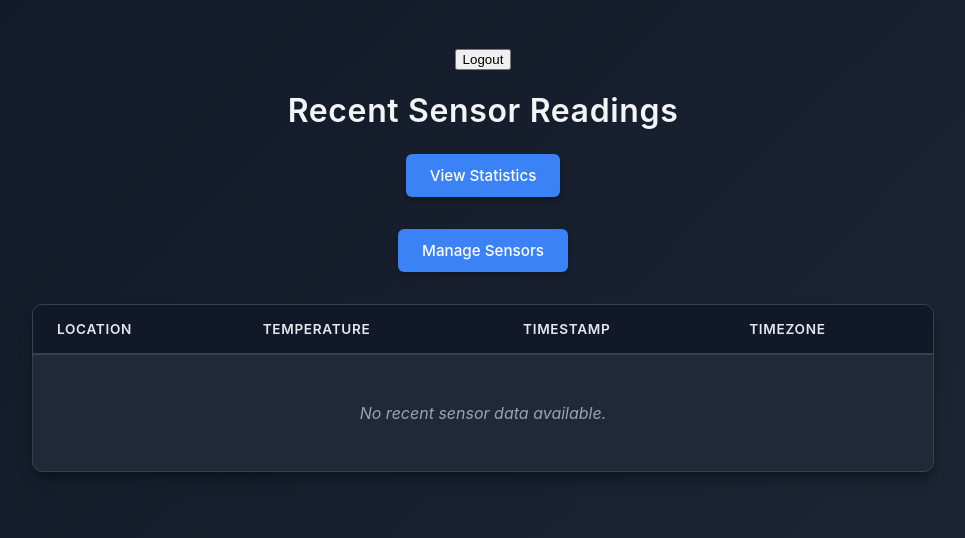
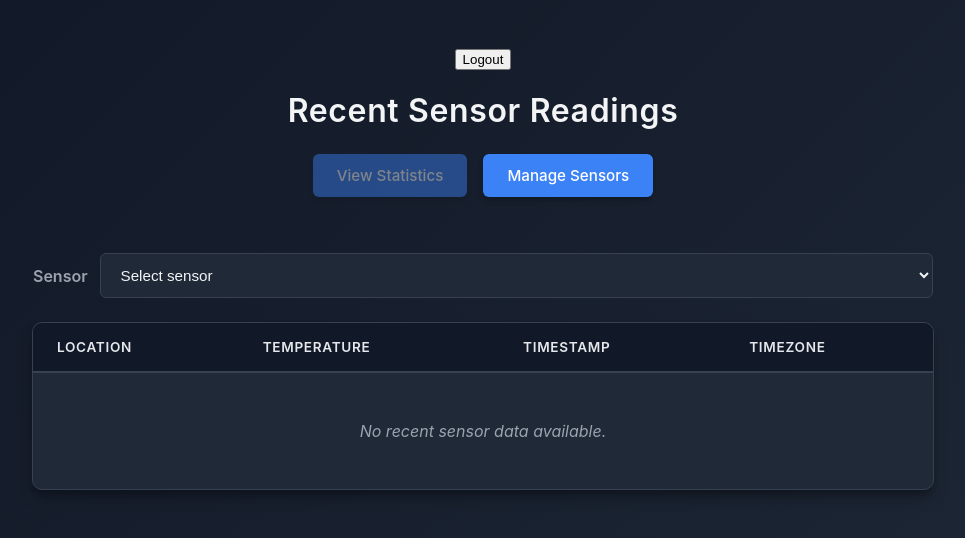
Before and after one commit to enginertugrul/iot-temperature-monitor, a Spring Boot app: page / in a window 1280 px wide. Shown: the top 538 px of the page, without its empty margins (157-1122 px from the left). Run offline with Spring Boot 4, Linux system fonts and the light colour scheme; the visitor is signed in with stand-in values (Sample User, id 1); data that the repository does not hold is empty; some of the project's set-up classes (security, data sources, template engines, error pages and the like) are left out, and stand-ins take their place.

Commit message:
Add sensor dropdown to homepage. Show last 10 readings for selected sensor

```diff
--- a/src/main/java/com/enginertugrul/iottemperaturemonitor/controller/SensorReadingController.java
+++ b/src/main/java/com/enginertugrul/iottemperaturemonitor/controller/SensorReadingController.java
@@ -3,6 +3,7 @@
 import com.enginertugrul.iottemperaturemonitor.dto.*;
 import com.enginertugrul.iottemperaturemonitor.security.AuthenticatedUser;
 import com.enginertugrul.iottemperaturemonitor.service.reading.SensorReadingService;
+import com.enginertugrul.iottemperaturemonitor.service.sensor.SensorService;
 import org.slf4j.*;
 import org.springframework.format.annotation.DateTimeFormat;
 import org.springframework.http.ResponseEntity;
@@ -19,9 +20,11 @@
 
     private final Logger logger = LoggerFactory.getLogger(SensorReadingController.class);
     private final SensorReadingService sensorReadingService;
+    private final SensorService sensorService;
 
-    public SensorReadingController(SensorReadingService sensorReadingService) {
+    public SensorReadingController(SensorReadingService sensorReadingService, SensorService sensorService) {
         this.sensorReadingService = sensorReadingService;
+        this.sensorService = sensorService;
     }
 
     @GetMapping("/")
@@ -30,11 +33,23 @@
             @RequestParam(value = "sensorId", required = false) Long sensorId,
             Model model
     ) {
-        List<SensorViewDTO> recentRecords = sensorId == null
-                ? List.of()
-                : sensorReadingService.getRecentTenRecords(sensorId, authenticatedUser.getAppUserId());
 
-        model.addAttribute("selectedSensorId", sensorId);
+        Long ownerId = authenticatedUser.getAppUserId();
+
+        List<SensorViewDTO> recentRecords = List.of();
+        Long selectedSensorId = null;
+
+        if(sensorId != null) {
+            try {
+                recentRecords = sensorReadingService.getRecentTenRecords(sensorId, ownerId);
+                selectedSensorId = sensorId;
+            } catch (NoSuchElementException ex) {
+                model.addAttribute("dashboardNotice", "No sensor selected");
+            }
+        }
+
+        model.addAttribute("sensors", sensorService.getSensorsForUser(ownerId));
+        model.addAttribute("selectedSensorId", selectedSensorId);
         model.addAttribute("recentRecords", recentRecords);
         return "index";
     }
--- a/src/main/resources/templates/index.html
+++ b/src/main/resources/templates/index.html
@@ -135,6 +135,46 @@
             color: var(--text-muted);
             font-style: italic;
         }
+
+
+        .dashboard-actions {
+            display: flex;
+            gap: 1rem;
+            flex-wrap: wrap;
+            justify-content: center;
+            margin-bottom: 1.5rem;
+        }
+
+        .sensor-selector {
+            width: 100%;
+            max-width: 900px;
+            margin-bottom: 1.5rem;
+            display: flex;
+            align-items: center;
+            gap: 0.75rem;
+        }
+
+        .sensor-selector label {
+            color: var(--text-muted);
+            font-weight: 600;
+        }
+
+        .sensor-selector select {
+            flex: 1;
+            background-color: var(--table-bg);
+            color: var(--text-main);
+            border: 1px solid var(--border-color);
+            border-radius: 6px;
+            padding: 0.75rem 1rem;
+            font-size: 0.95rem;
+        }
+
+        .nav-button.disabled {
+            opacity: 0.45;
+            pointer-events: none;
+        }
+
+
     </style>
 </head>
 
@@ -147,9 +187,47 @@
 
 <h1>Recent Sensor Readings</h1>
 
-<a class="nav-button" th:href="@{/statistics}">View Statistics</a>
+<div class="dashboard-actions">
+    <a class="nav-button"
+       th:if="${selectedSensorId != null}"
+       th:href="@{/statistics(sensorId=${selectedSensorId})}">
+        View Statistics
+    </a>
 
-<a class="nav-button" th:href="@{/user/sensors}">Manage Sensors</a>
+    <a class="nav-button disabled"
+       th:if="${selectedSensorId == null}"
+       href="#"
+       aria-disabled="true">
+        View Statistics
+    </a>
+
+    <a class="nav-button" th:href="@{/user/sensors}">Manage Sensors</a>
+</div>
+
+
+<form class="sensor-selector" th:action="@{/}" method="get">
+    <label for="sensorId">Sensor</label>
+
+    <select id="sensorId" name="sensorId" onchange="this.form.submit()">
+        <option value="" th:selected="${selectedSensorId == null}">
+            Select sensor
+        </option>
+
+        <option th:each="sensor : ${sensors}"
+                th:value="${sensor.id}"
+                th:selected="${selectedSensorId != null and sensor.id == selectedSensorId}"
+                th:text="${sensor.name} + ' - ' + ${sensor.homeLocation}">
+        </option>
+    </select>
+
+    <noscript>
+        <button type="submit">Apply</button>
+    </noscript>
+    <p th:if="${dashboardNotice}" class="empty-state" th:text="${dashboardNotice}"></p>
+</form>
+
+
+
 
 <div class="table-wrapper">
     <table>
```
